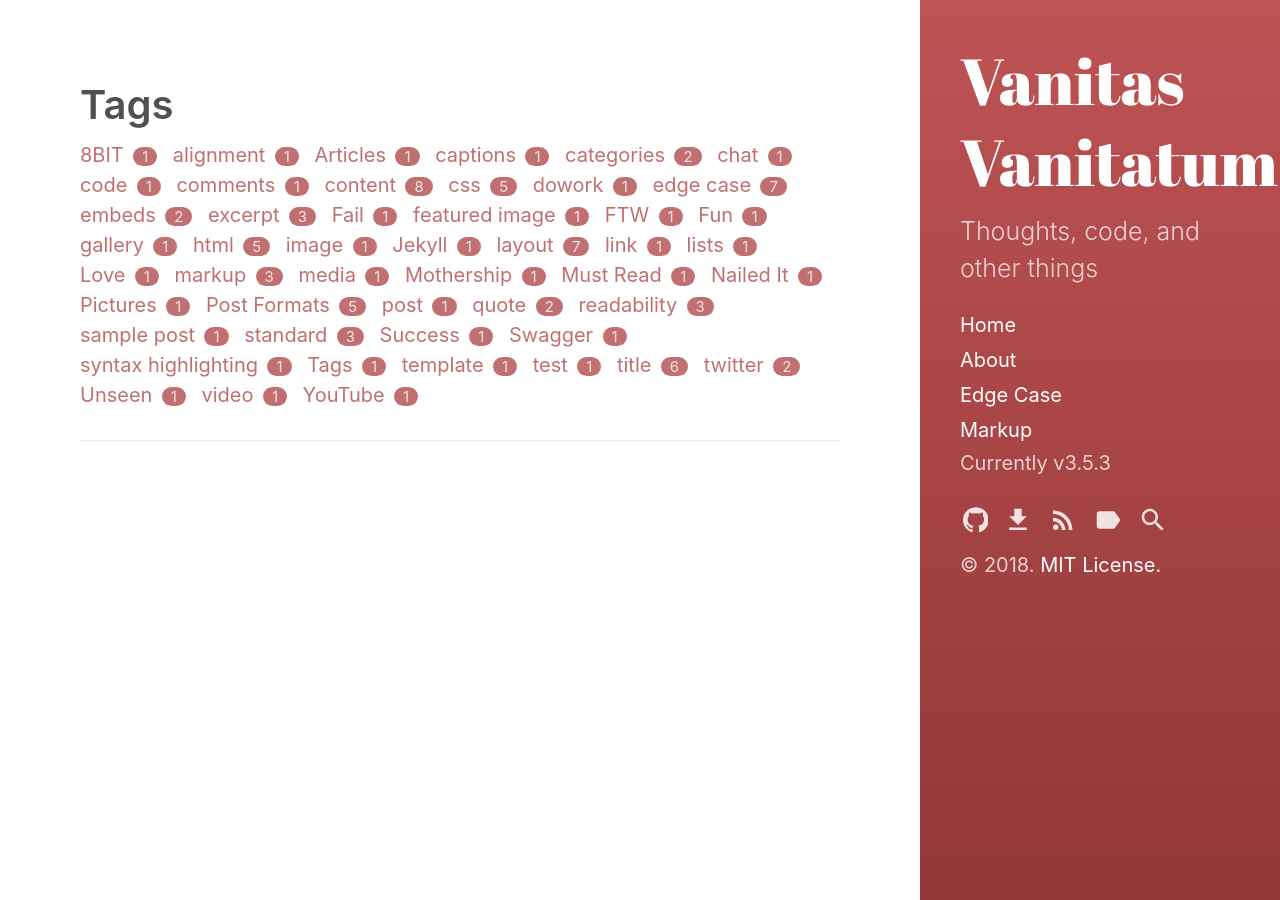
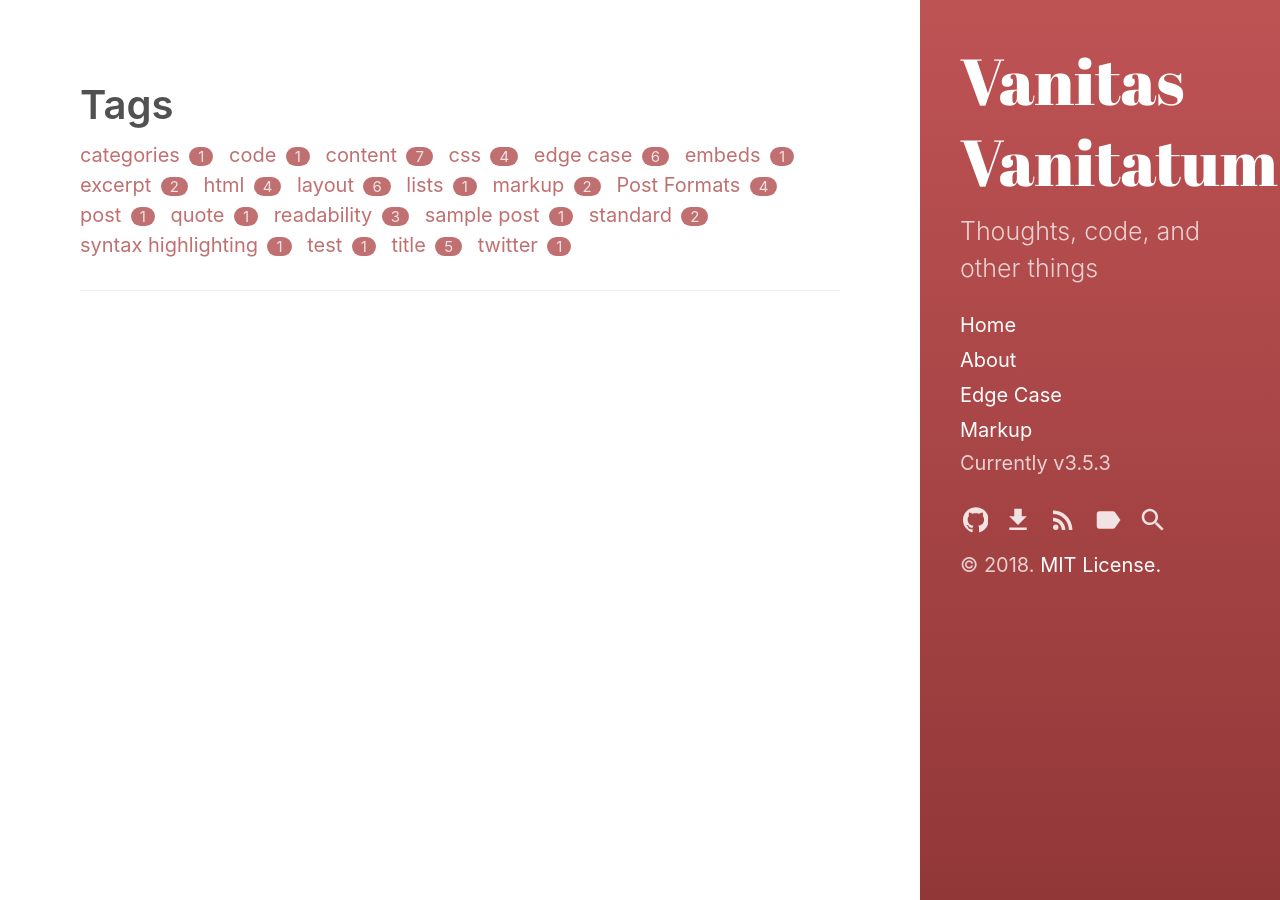
Before and after one commit to VanitasVanitatum/VanitasVanitatum.github.io, a Jekyll site: the page built from tags.html, in a window 1280 px wide. Built offline with Jekyll 4.4.1, drawn with Linux system fonts in a browser that asks for light colours.

```diff
--- a/_posts/2009-06-01-edge-case-many-tags.md
+++ /dev/null
@@ -1,50 +0,0 @@
----
-layout: post
-title: "Edge Case: Many Tags"
-categories:
-  - Edge Case
-tags:
-  - 8BIT
-  - alignment
-  - Articles
-  - captions
-  - categories
-  - chat
-  - comments
-  - content
-  - css
-  - dowork
-  - edge case
-  - embeds
-  - excerpt
-  - Fail
-  - featured image
-  - FTW
-  - Fun
-  - gallery
-  - html
-  - image
-  - Jekyll
-  - layout
-  - link
-  - Love
-  - markup
-  - Mothership
-  - Must Read
-  - Nailed It
-  - Pictures
-  - Post Formats
-  - quote
-  - standard
-  - Success
-  - Swagger
-  - Tags
-  - template
-  - title
-  - twitter
-  - Unseen
-  - video
-  - YouTube
----
-
-This post has many tags.
--- a/_posts/2010-09-10-post-twitter-embeds.md
+++ b/_posts/2010-09-10-post-twitter-embeds.md
@@ -6,7 +6,6 @@ categories:
 tags:
   - content
   - embeds
-  - media
   - twitter
 last_modified_at: 2017-03-09T12:57:42-05:00
 ---
```
